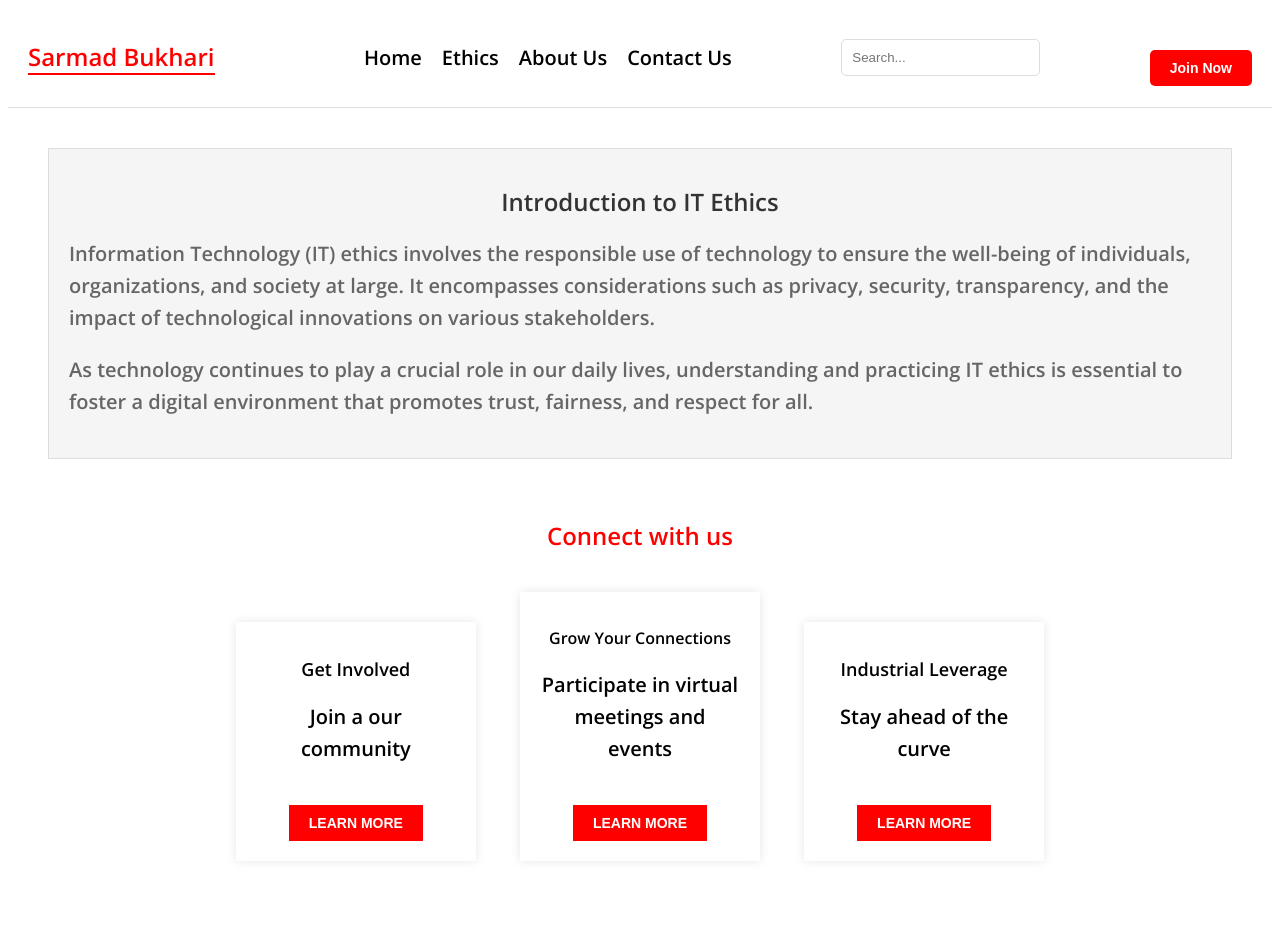
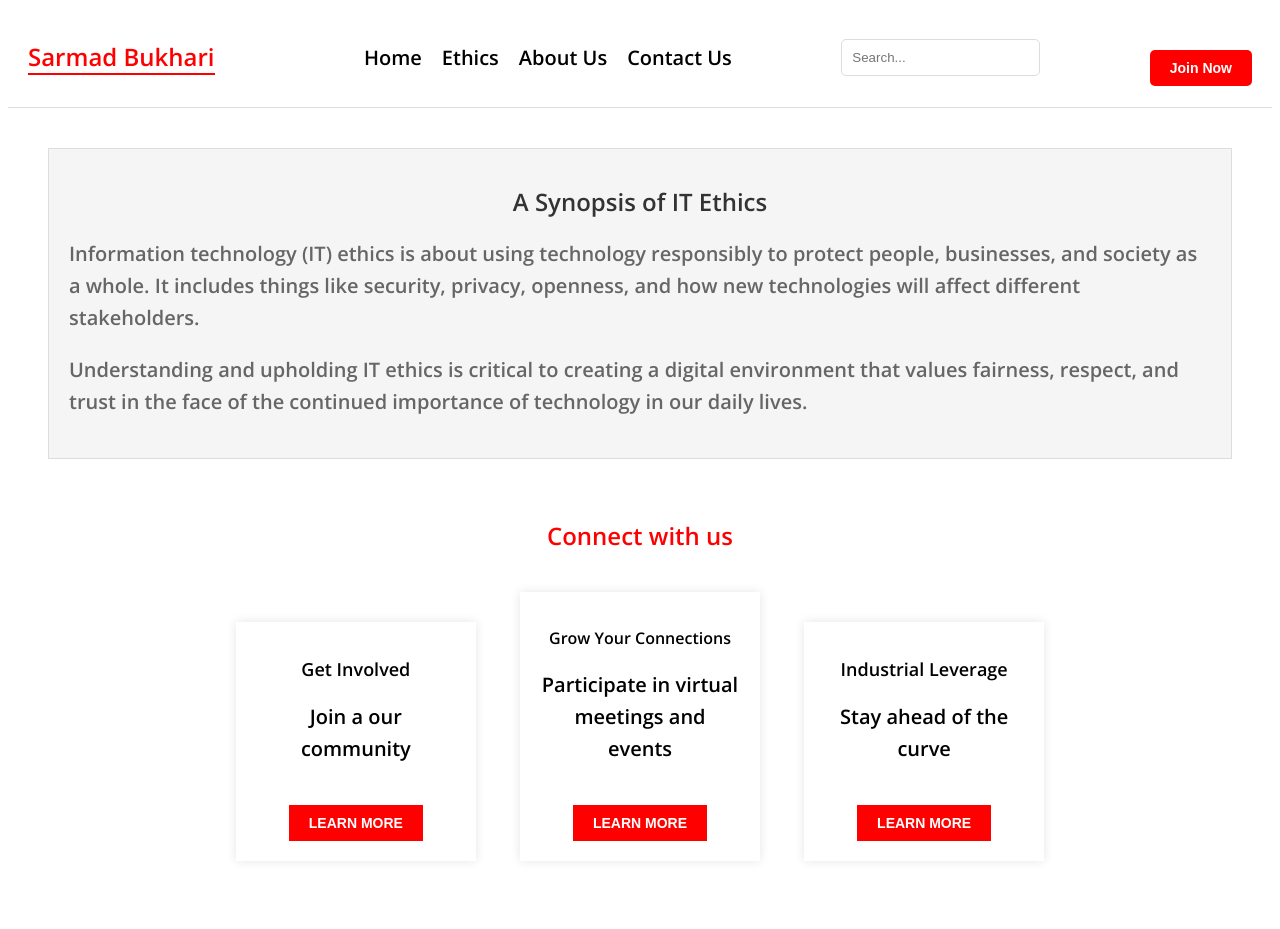
Before and after one commit to sbukhar9/sbukhar9, a Jekyll site: the page built from README.md, in a window 1280 px wide. Built offline with Jekyll 4.4.1, drawn with Linux system fonts in a browser that asks for light colours; our own code applies the rules of GitHub Pages for plain Markdown files.

Commit message:
Update default.html

```diff
--- a/_layouts/default.html
+++ b/_layouts/default.html
@@ -23,9 +23,11 @@
     </header>
     <main>
         <div class="it-ethics-intro">
-            <h1>Introduction to IT Ethics</h1>
-            <p>Information Technology (IT) ethics involves the responsible use of technology to ensure the well-being of individuals, organizations, and society at large. It encompasses considerations such as privacy, security, transparency, and the impact of technological innovations on various stakeholders.</p>
-            <p>As technology continues to play a crucial role in our daily lives, understanding and practicing IT ethics is essential to foster a digital environment that promotes trust, fairness, and respect for all.</p>
+            <h1>A Synopsis of IT Ethics</h1>
+            <p>Information technology (IT) ethics is about using technology responsibly to protect people, businesses, and society as a whole. It includes things like security, privacy, openness, and how new technologies will affect different stakeholders.</p>
+            <p>Understanding and upholding IT ethics is critical to creating a digital environment that values fairness, respect, and trust in the face of the continued importance of technology in our daily lives.
+
+</p>
         </div>
 
         <section>
```
